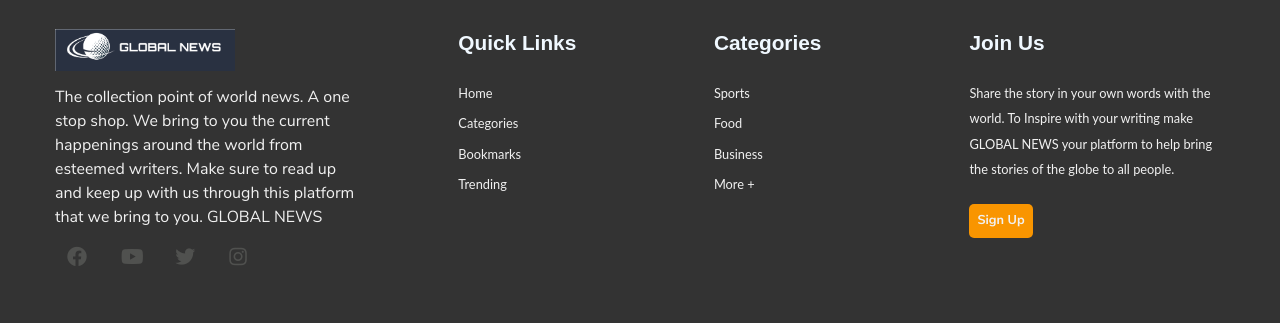
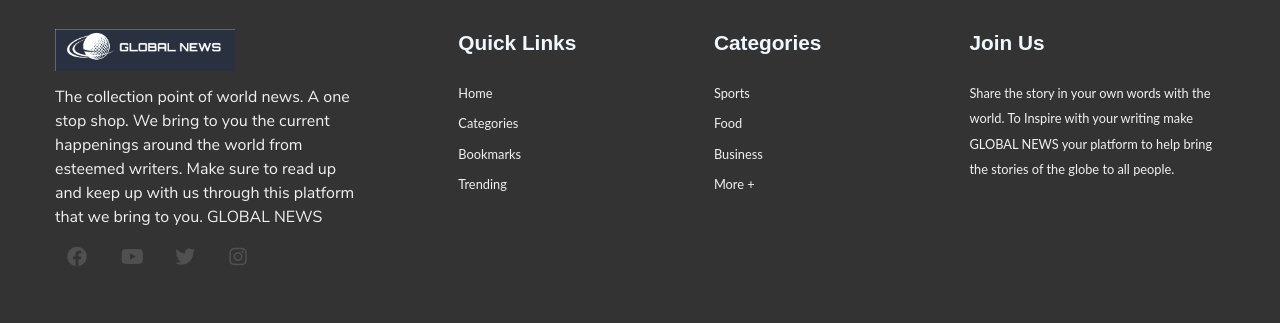
Before and after one commit to sanjoksubedi/news_portal, a PHP site: page / in a window 1280 px wide. Shown: the part 2543-2866 px from the top of the page. Run offline with PHP 8.4, Linux system fonts and the light colour scheme; data comes from the database, SQL or seed files in the repository; some libraries are stand-ins or nearby versions; some web fonts are replaced.

Commit message:
login section removed

```diff
--- a/includes/footer.inc.php
+++ b/includes/footer.inc.php
@@ -66,7 +66,7 @@
           Share the story in your own words with the world. To Inspire with your writing make GLOBAL NEWS your platform to
           help bring the stories of the globe to all people.
         </li>
-        <a href="./author-login.php" class="my-1 btn btn-secondary">Sign Up</a>
+        <!-- <a href="./author-login.php" class="my-1 btn btn-secondary">Sign Up</a> -->
       </ul>
     </li>
   </ul>
```
